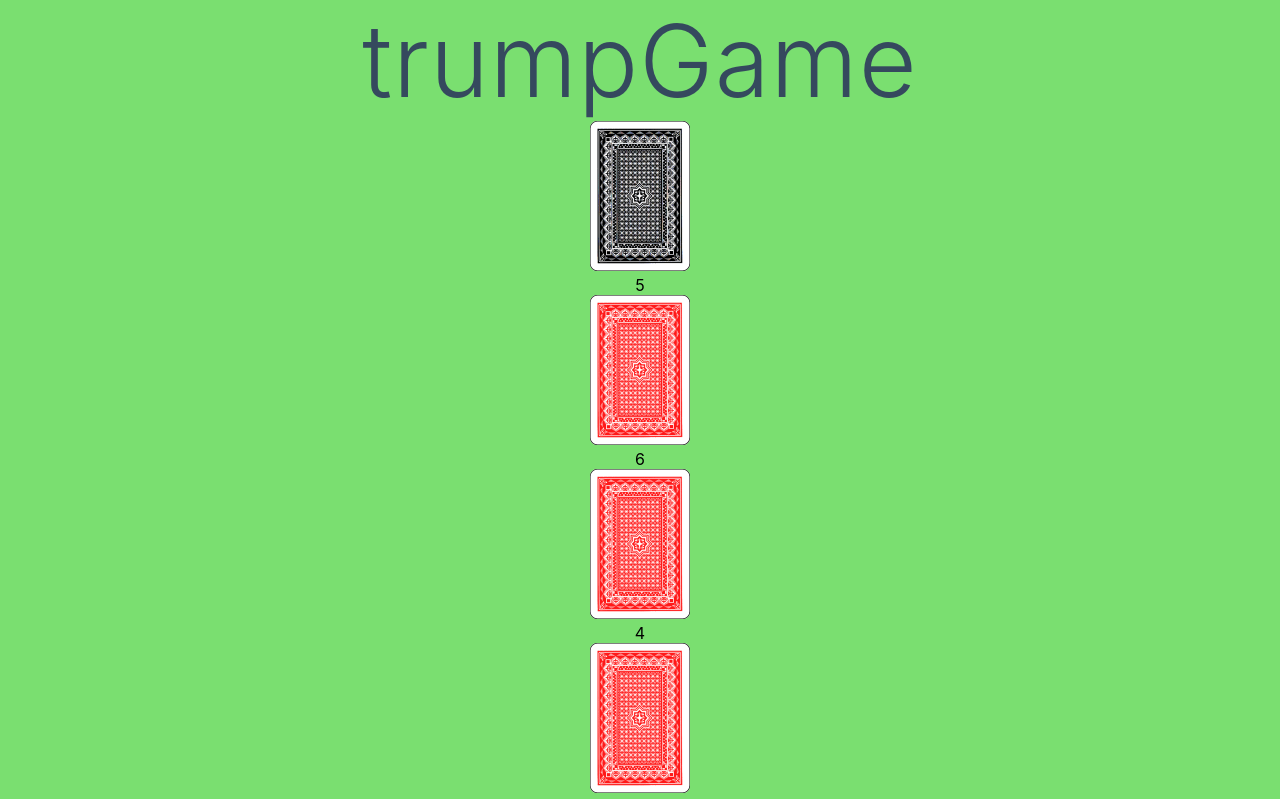
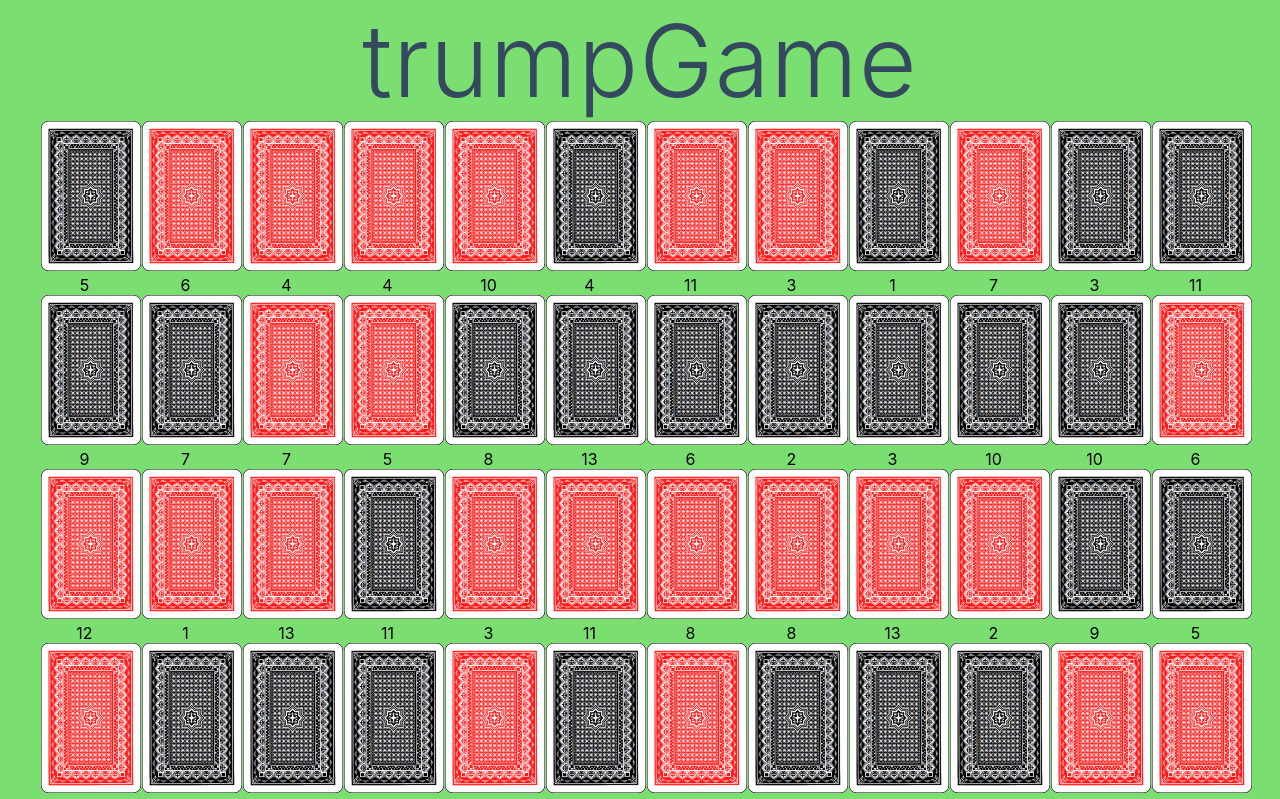
Before and after one commit to ryo-1123/trumpGame, a Nuxt app: page / in a window 1280 px wide. Shown: the top 799 px of the page. Built offline with nearby package versions, Linux system fonts and the light colour scheme.

Commit message:
add click function

```diff
--- a/components/Trump.vue
+++ b/components/Trump.vue
@@ -1,15 +1,16 @@
 <template>
-  <div class="trump-wrapper">
+  <div class="trumpWrapper">
     <div
       v-for="n in 52"
       :key="n"
+      class="showTrump"
     >
       <img
         :src="trump[n-1].on
           ? trump[n-1].url
           : trump[n-1].backUrl"
         width="100"
-        @click="trump[n-1].on=!trump[n-1].on"
+        @click="trump[n-1].on=!trump[n-1].on, checkCard()"
       >
       <p>{{ trump[n-1].num }}</p>
     </div>
@@ -64,6 +65,19 @@ export default {
     return {
       trump
     }
+  },
+  methods: {
+    checkCard() {
+
+    }
   }
 }
 </script>
+
+<style>
+.showTrump {
+  display: inline-block;
+  margin: 0 7px;
+  width: 87px;
+}
+</style>
```
